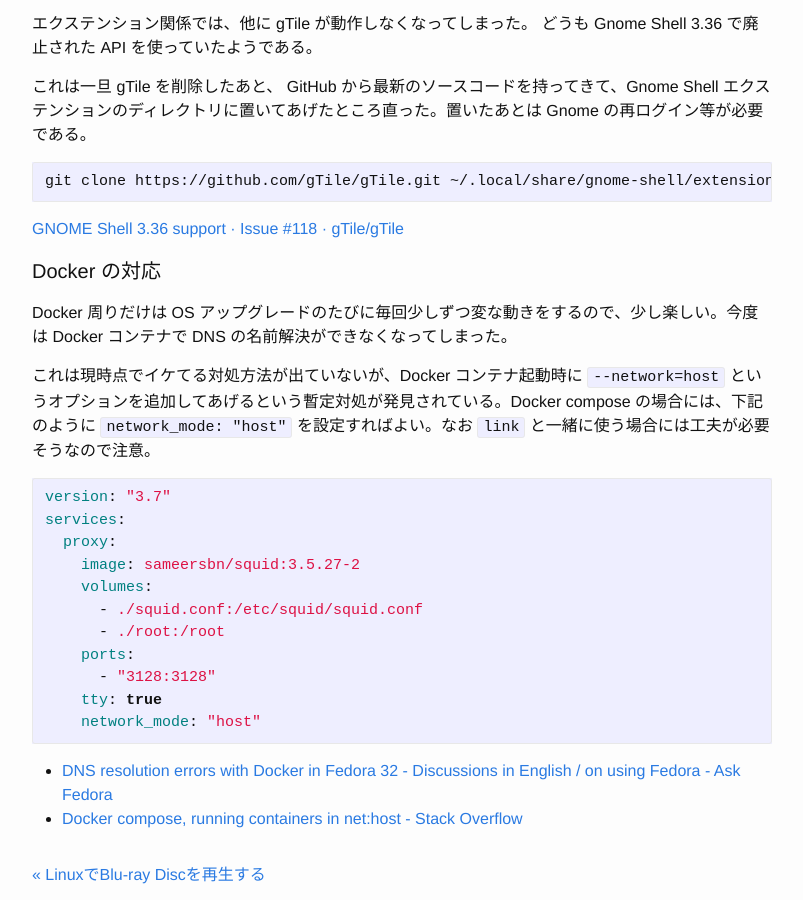
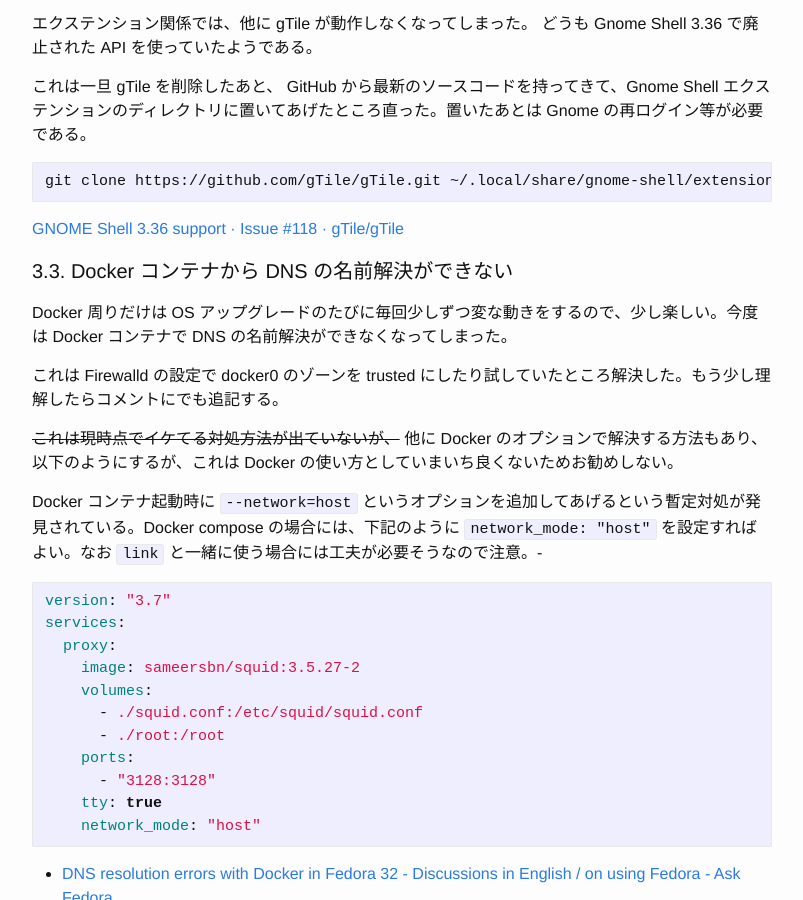
Before and after one commit to kikei/kikei.github.io, a Jekyll site: the page built from _posts/2020-05-15-fedora32.md, in a window 1280 px wide and 900 px high, scrolled down 4183 px. Shown: the whole window, without its empty margins (238-1041 px from the left). Built offline with Jekyll 4.4.1, drawn with Linux system fonts in a browser that asks for light colours; comment, search, counter and statistics services are not loaded.

Commit message:
add another way to enable dns resolving on docker container on fedora32

````diff
--- a/_posts/2020-05-15-fedora32.md
+++ b/_posts/2020-05-15-fedora32.md
@@ -160,11 +160,15 @@
 
 [GNOME Shell 3\.36 support · Issue \#118 · gTile/gTile](https://github.com/gTile/gTile/issues/118)
 
-#### Docker の対応
+#### 3.3. Docker コンテナから DNS の名前解決ができない
 
 Docker 周りだけは OS アップグレードのたびに毎回少しずつ変な動きをするので、少し楽しい。今度は Docker コンテナで DNS の名前解決ができなくなってしまった。
 
-これは現時点でイケてる対処方法が出ていないが、Docker コンテナ起動時に `--network=host` というオプションを追加してあげるという暫定対処が発見されている。Docker compose の場合には、下記のように `network_mode: "host"` を設定すればよい。なお `link` と一緒に使う場合には工夫が必要そうなので注意。
+これは Firewalld の設定で docker0 のゾーンを trusted にしたり試していたところ解決した。もう少し理解したらコメントにでも追記する。
+
+~~これは現時点でイケてる対処方法が出ていないが、~~ 他に Docker のオプションで解決する方法もあり、以下のようにするが、これは Docker の使い方としていまいち良くないためお勧めしない。
+
+Docker コンテナ起動時に `--network=host` というオプションを追加してあげるという暫定対処が発見されている。Docker compose の場合には、下記のように `network_mode: "host"` を設定すればよい。なお `link` と一緒に使う場合には工夫が必要そうなので注意。-
 
 ```yml
 version: "3.7"
````
